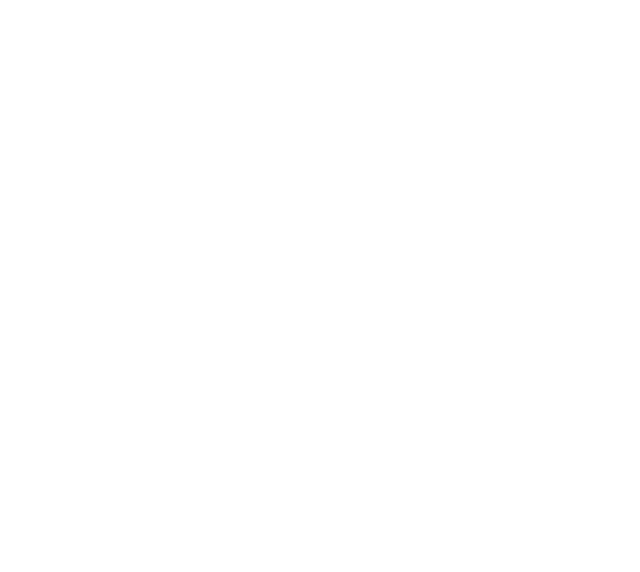
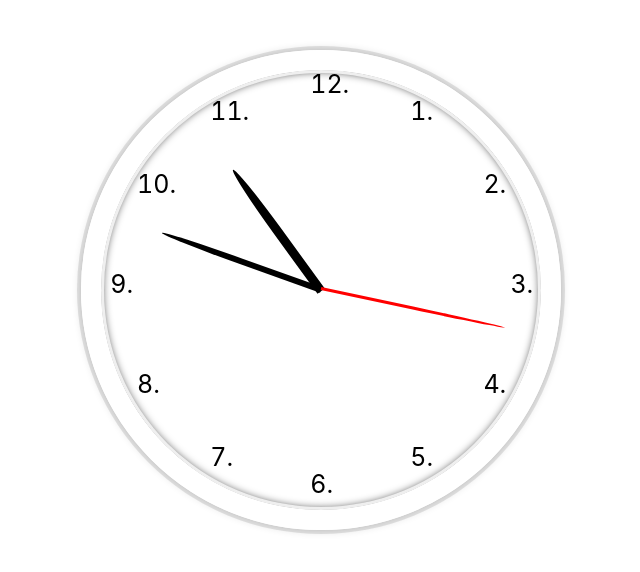
Before and after one commit to dim4ik1189/react-app, a React app: page /CSS_Clock in a window 1280 px wide. Shown: the whole page, without its empty margins (319-959 px from the left). Built offline with nearby package versions, Linux system fonts and the light colour scheme.

Commit message:
Added css watch

```diff
--- a/package.json
+++ b/package.json
@@ -5,6 +5,7 @@
   "main": "index.js",
   "scripts": {
     "test": "echo \"Error: no test specified\" && exit 1",
+    "svgr": "svgr -d src/Icons/ assets/",
     "start": "webpack-dev-server --mode development --open --hot",
     "build": "webpack --mode production"
   },
@@ -28,6 +29,8 @@
     "@babel/plugin-proposal-class-properties": "^7.4.4",
     "@babel/preset-env": "^7.4.3",
     "@babel/preset-react": "^7.0.0",
+    "@svgr/cli": "^4.3.0",
+    "@svgr/webpack": "^4.3.0",
     "babel-core": "^6.26.3",
     "babel-loader": "^8.0.6",
     "babel-polyfill": "^6.26.0",
--- a/src/components/App.js
+++ b/src/components/App.js
@@ -33,10 +33,16 @@ function App () {
                     <NavLink href="/lesson8_5"> Go to Lesson 8.5</NavLink>
                 </NavItem>
                 <NavItem>
+                    <NavLink href="/lesson8_6"> Go to Lesson 8.6</NavLink>
+                </NavItem>
+                <NavItem>
                     <NavLink href="/fetching-dynamic-data">Fetching Dynamic Data</NavLink>
                 </NavItem>
                 <NavItem>
                     <NavLink href="/magic-eight-ball">Magic Eight Ball</NavLink>
+                </NavItem>
+                <NavItem>
+                    <NavLink href="/CSS_Clock">CSS Clock</NavLink>
                 </NavItem>
             </Nav>
         </Container>
--- /dev/null
+++ b/src/components/Clock.js
@@ -0,0 +1,79 @@
+import React, { Component } from 'react';
+import {Container} from 'reactstrap'
+import '../styles/Clock.css'
+
+export default class Clock extends Component {
+    state = {
+        seconds: '',
+        minutes: '',
+        hours: '',
+        transition: ' '
+    };
+
+    componentDidMount() {
+        this.tick();
+        this.timerId = setInterval(
+            () => this.tick(),
+            1000
+        )
+    }
+
+    componentWillMount() {
+        clearInterval(this.timerId);
+    }
+
+    tick = () => {
+        const now = new Date();
+        const seconds = now.getSeconds();
+        const minutes = now.getMinutes();
+        const hours = now.getHours();
+
+        const secondsDegrees = ((seconds / 60) * 360) + 90;
+        const minutesDegrees = minutes / 60 * 360 + seconds / 60 * 6 + 90;
+        const hoursDegrees = hours / 12 * 360 + minutes / 60 * 30 + 90;
+
+        if(secondsDegrees === 90) {
+            this.setState({
+                transition: "none"
+            })
+        }
+
+        this.setState({
+            seconds: secondsDegrees,
+            minutes: minutesDegrees,
+            hours: hoursDegrees
+        })
+    };
+
+    render() {
+        return (
+            <Container>
+                <div className="clock">
+                    <div className="clock-face">
+                        <div className="hand hour-hand" style={{transform: `rotate(${this.state.hours}deg)`, transition: this.state.transition}}/>
+                        <div className="hand minute-hand" style={{transform: `rotate(${this.state.minutes}deg)`, transition: this.state.transition}}/>
+                        <div className="hand seconds-hand" style={{transform: `rotate(${this.state.seconds}deg)`, transition: this.state.transition}}/>
+                    </div>
+
+                    <div>
+                        <ol>
+                            <li className="clock-numbers"></li>
+                            <li className="clock-numbers"></li>
+                            <li className="clock-numbers"></li>
+                            <li className="clock-numbers"></li>
+                            <li className="clock-numbers"></li>
+                            <li className="clock-numbers"></li>
+                            <li className="clock-numbers"></li>
+                            <li className="clock-numbers"></li>
+                            <li className="clock-numbers"></li>
+                            <li className="clock-numbers"></li>
+                            <li className="clock-numbers"></li>
+                            <li className="clock-numbers"></li>
+                        </ol>
+
+                    </div>
+                </div>
+            </Container>
+        )
+    }
+}
--- a/src/components/Contacts.js
+++ b/src/components/Contacts.js
@@ -1,6 +1,7 @@
 import React, { Fragment } from 'react';
 import { Card, CardText, CardBody, CardTitle, CardSubtitle, Container } from 'reactstrap';
 import '../styles/Contacts.css'
+// import Hamburger from "../Icons/assets/hamburger.svg";
 
 const customCard = {
     minWidth: '20em',
@@ -18,8 +19,7 @@ const Contacts = ({contacts, onDragStart, onDragOver, onDragEnd}) =>  (
                                 className='drag'
                                 draggable
                                 onDragStart={e => onDragStart(e, index)}
-                                onDragEnd={onDragEnd}
-                            >
+                                onDragEnd={onDragEnd}>
                                 <CardTitle>
                                     <strong>{ contact.name }</strong>
                                 </CardTitle>
--- a/src/components/FetchingDynamicData.js
+++ b/src/components/FetchingDynamicData.js
@@ -22,6 +22,7 @@ class FetchingDynamicData extends Component {
         this.draggedItem = this.state.contacts[index];
         event.dataTransfer.effectAllowed = "move";
         event.dataTransfer.setData('text/html', event.target.parentNode);
+        event.dataTransfer.setDragImage(event.target.parentNode, 20, 20);
     };
 
     onDragOver = index => {
--- a/src/components/Lesson8_5.js
+++ b/src/components/Lesson8_5.js
@@ -1,6 +1,6 @@
 import React, { Component, Fragment } from 'react';
 import Back from './Back';
-import { ListGroup, ListGroupItem, Button } from "reactstrap";
+import { ListGroup, ListGroupItem, Button, Container } from "reactstrap";
 
 class Lesson8_5 extends Component {
     state = {
@@ -12,54 +12,56 @@ class Lesson8_5 extends Component {
     };
 
     onInputChange = (event, index) => {
-        console.log(event.currentTarget);
+        let textContent = event.currentTarget.textContent.replace(/ +/g, ' ');
+        const [name, surname] = textContent.split(' ');
+
         let users = [...this.state.users];
 
-        users[index].name = event.currentTarget.textContent;
+        users[index].name = name;
+        users[index].surname = surname;
         users[index].allowEdit = !users[index].allowEdit;
         this.setState({
             users
         })
     };
 
-    allowEdit = index => {
+    allowEdit = (index) => {
         let users = [...this.state.users];
         users[index].allowEdit = !users[index].allowEdit;
 
         this.setState({
             users
-        })
+        });
     };
 
     onEnter = (event, index) => {
-        console.log(event.which);
         if(event.which === 13) {
-            this.allowEdit(index)
+            // this.allowEdit(index);
+            this.onInputChange(event, index)
         }
     };
 
     render() {
         const users = this.state.users.map((user, index) => {
-            const style = user.allowEdit ? { color: 'red', fontStyle: 'italic' } : { color: 'black' };
-            return <ListGroup key={index}>
+            const style = user.allowEdit ? {fontStyle: 'italic', backgroundColor: '#FFFDE7' } : { color: 'black', display: "flex", alignItems: 'baseline' };
+            return <ListGroup key={index} className="mb-2">
                 <ListGroupItem
                     style={style}
                     contentEditable={user.allowEdit}
                     id={user.name}
                     onBlur={event => { this.onInputChange(event, index) }}
                     onKeyPress={event => { this.onEnter(event, index) }}>
-                    <p>{ user.name }</p>
+                    <p>{ user.name } {user.surname}</p>
                     { !user.allowEdit && <Button className="ml-2" color="primary" onClick={() => this.allowEdit(index)}>Edit</Button> }
                 </ListGroupItem>
-
             </ListGroup>
         });
 
         return (
-            <Fragment>
+            <Container>
                 <Back />
                 { users }
-            </Fragment>
+            </Container>
         )
     }
 }
--- a/src/components/Lesson8_6.js
+++ b/src/components/Lesson8_6.js
@@ -1,6 +1,7 @@
-import React, { Component, Fragment } from 'react';
+import React, { Component } from 'react';
 import Back from './Back';
-import { ListGroup, ListGroupItem, Input } from "reactstrap";
+import { ListGroup, ListGroupItem, Input, Container } from "reactstrap";
+import contentEditable from '../helpers/contentEditable'
 
 class Lesson8_6 extends Component {
     state = {
@@ -13,30 +14,34 @@ class Lesson8_6 extends Component {
 
     onInputChange = event => {
         console.log(event.target);
-        // let users = [...this.state.users];
-        // const { name, value } = event.target;
+        let users = [...this.state.users];
+        const { name, value } = event.target;
 
-        // const [ user ] = users.filter(user => user.name === name);
-        // let index = users.indexOf(user);
-        //
-        // user.name = value;
-        // users.splice(index, 1, user);
-        //
-        // this.setState({
-        //     users
-        // })
+        const [ user ] = users.filter(user => user.name === name);
+        let index = users.indexOf(user);
+
+        user.name = value;
+        users.splice(index, 1, user);
+
+        this.setState({
+            users
+        })
     };
 
     render() {
+        const EditableLI = contentEditable('h2');
         const users = this.state.users.map((user, index) => (
-
+            <ListGroup key={index}>
+                <EditableLI value={user.name}/>
+            </ListGroup>
         ));
 
         return (
-            <Fragment>
+            <Container>
+
                 <Back />
                 { users }
-            </Fragment>
+            </Container>
         )
     }
 }
--- a/src/components/Router.js
+++ b/src/components/Router.js
@@ -10,6 +10,9 @@ import Lesson8_2 from './Lesson8_2'
 import Lesson8_3 from './Lesson8_3'
 import Lesson8_4 from './Lesson8_4'
 import Lesson8_5 from './Lesson8_5'
+import Lesson8_6 from './Lesson8_6'
+import Clock from './Clock';
+
 import FetchingDynamicData from './FetchingDynamicData'
 import MagicEightBall from './MagicEightBall'
 
@@ -26,7 +29,9 @@ const Router = () => (
             <Route path="/lesson8_3" component={Lesson8_3}/>
             <Route path="/lesson8_4" component={Lesson8_4}/>
             <Route path="/lesson8_5" component={Lesson8_5}/>
-            <Route path="/lesson8_5" component={Lesson8_5}/>
+            <Route path="/lesson8_6" component={Lesson8_6}/>
+            <Route path="/CSS_Clock" component={Clock}/>
+
             <Route path="/fetching-dynamic-data" component={FetchingDynamicData}/>
             <Route path="/magic-eight-ball" component={MagicEightBall}/>
 
--- /dev/null
+++ b/src/helpers/contentEditable.js
@@ -0,0 +1,63 @@
+import React, {Component} from 'react';
+import {render} from 'react-dom';
+
+export default function contentEditable(WrappedComponent) {
+
+    return class extends Component {
+        state = {
+            editing: false
+        };
+
+        toggleEdit = (event) => {
+            event.stopPropagation();
+            if(this.state.editing) {
+                this.save();
+            } else {
+                this.setState({
+                    editing: true
+                }, () => {
+                    this.domElm.focus()
+                })
+            }
+        };
+
+        save = () => {
+            this.setState(state => ({
+                editing: !state.editing
+            }), () => {
+
+            })
+        };
+
+        handleKeyDown = event => {
+            const {key} = event;
+            if(key === 'Enter' || key === 'Escape') {
+                this.save();
+            }
+        };
+
+        render() {
+            let editOnClick = true;
+            const {editing} = this.state;
+            if(this.props.editOnClick !== undefined) {
+                editOnClick = this.props.editOnClick;
+            }
+
+            return (
+                <WrappedComponent
+                    className={editing ? 'editing' : ''}
+                    onClick={editOnClick ? this.toggleEdit : undefined}
+                    contentEditable={editing}
+                    ref={(domNode => {
+                        this.domElm = domNode
+                    })}
+                    onBlur={this.save}
+                    onKeyDown={this.handleKeyDown}
+                    {...this.props}
+                >
+                    {this.props.value}
+                </WrappedComponent>
+            )
+        }
+    }
+}
--- /dev/null
+++ b/src/styles/Clock.css
@@ -0,0 +1,106 @@
+#main {
+    margin: 0;
+    font-size: 2rem;
+    display: flex;
+    flex: 1;
+    min-height: 100vh;
+    align-items: center;
+}
+.clock {
+    width: 30rem;
+    height: 30rem;
+    border: 20px solid white;
+    border-radius: 50%;
+    margin: 50px auto;
+    position: relative;
+    padding: 2rem;
+    box-shadow:
+            0 0 0 4px rgba(0,0,0,0.1),
+            inset 0 0 0 3px #EFEFEF,
+            inset 0 0 10px black,
+            0 0 10px rgba(0,0,0,0.2);
+}
+.clock-face {
+    position: relative;
+    width: 100%;
+    height: 100%;
+    transform: translateY(-3px); /* account for the height of the clock hands */
+}
+.hand {
+    width: 50%;
+    height: 6px;
+    background: black;
+    position: absolute;
+    border-radius: 100% 0 0 100%;
+
+    top: 50%;
+    transform-origin: 100%;
+    transform: rotate(90deg);
+    transition: all 0.05s;
+    transition-timing-function: cubic-bezier(0.73, -0.01, 0.6, 1.7);
+}
+
+.hour-hand {
+    width: 40%;
+    left: 10%;
+    height: 9px;
+}
+
+.minute-hand {
+    width: 45%;
+    left: 5%;
+}
+
+.seconds-hand {
+    height: 3px;
+    background: red;
+}
+
+.clock-numbers {
+    position: absolute;
+    list-style-position: inside;
+    top: 50%;
+    left: 53%;
+    font-size: 25px;
+    width: 2rem;
+    height: 2rem;
+    margin: -1.5rem;
+    color: rgb(0, 0, 0);
+}
+
+.clock-numbers:nth-child(1) {
+    transform: rotate(300deg) translate(12.5rem) rotate(-300deg);
+}
+.clock-numbers:nth-child(2) {
+    transform: rotate(330deg) translate(12.5rem) rotate(-330deg);
+}
+.clock-numbers:nth-child(3) {
+    transform: translate(12.5rem);
+}
+.clock-numbers:nth-child(4) {
+    transform: rotate(30deg) translate(12.5rem) rotate(-30deg);
+}
+.clock-numbers:nth-child(5) {
+    transform: rotate(60deg) translate(12.5rem) rotate(-60deg);
+}
+.clock-numbers:nth-child(6) {
+    transform: rotate(90deg) translate(12.5rem) rotate(-90deg);
+}
+.clock-numbers:nth-child(7) {
+    transform: rotate(120deg) translate(12.5rem) rotate(-120deg);
+}
+.clock-numbers:nth-child(8) {
+    transform: rotate(150deg) translate(12.5rem) rotate(-150deg);
+}
+.clock-numbers:nth-child(9) {
+    transform: translate(-12.5rem);
+}
+.clock-numbers:nth-child(10) {
+    transform: rotate(210deg) translate(12.5rem) rotate(-210deg);
+}
+.clock-numbers:nth-child(11) {
+    transform: rotate(240deg) translate(12.5rem) rotate(-240deg);
+}
+.clock-numbers:nth-child(12) {
+    transform: rotate(270deg) translate(12.5rem) rotate(-270deg);
+}
--- a/src/styles/Contacts.css
+++ b/src/styles/Contacts.css
@@ -6,15 +6,9 @@
 }
 
 .drag {
-    border-radius: 5px;
-    box-shadow: 0 2px 2px 0 rgba(0, 0, 0, 0.2);
-    background: rgba(255, 255, 255, 0.5);
-    transition: background-color 0.1s ease-in-out;
     cursor: grab;
 }
 
 .drag:active {
     cursor: grabbing;
-    background: rgba(255, 177, 255, 0.9);
-    padding: 2.5em
 }
--- a/webpack.config.js
+++ b/webpack.config.js
@@ -20,7 +20,11 @@ module.exports = {
             {
                 test: /\.css$/,
                 use: ["style-loader", "css-loader"]
-            }
+            },
+            {
+                test: /\.svg$/,
+                use: ['@svgr/webpack'],
+            },
         ]
     },
     devServer: {
```
Also changed, not shown: src/Icons/assets/hamburger.svg (added).
